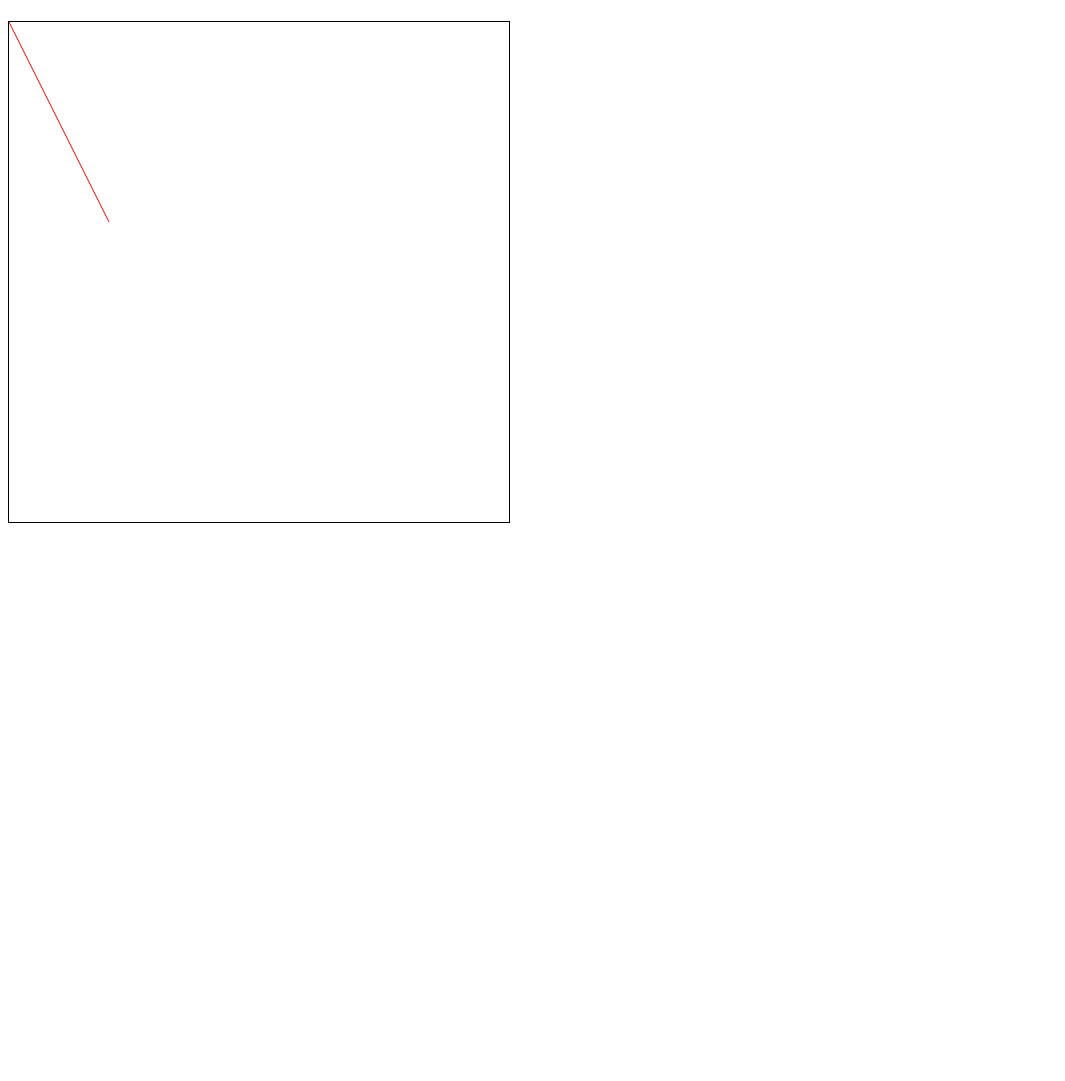
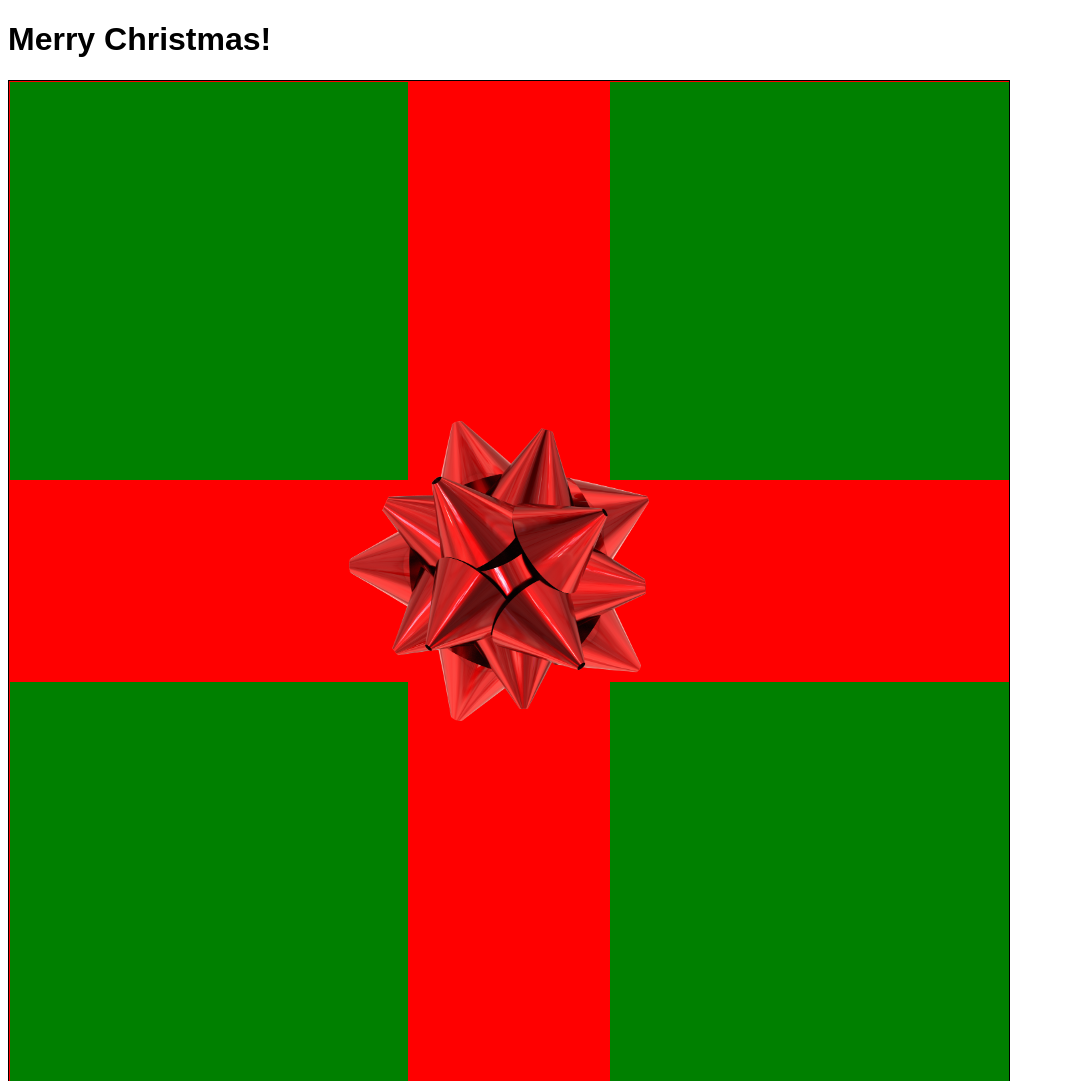
Before and after one commit to kyorkston/canvas-app, a website: page src/index.html in a window 1280 px wide. Shown: the top 1081 px of the page, without its empty margins (0-1065 px from the left). Before the commit the page ends 800 px from the top, so only its background shows below. Drawn offline with Linux system fonts and the light colour scheme.

Commit message:
add present

```diff
--- a/src/index.html
+++ b/src/index.html
@@ -3,7 +3,7 @@
   <head></head>
   <body>
     <h1 style="font-family: Arial; " id="heading"></h1>
-    <canvas id="canvas-container" width="500" height="500" style="border:1px solid #000;"></canvas>
+    <canvas id="canvas-container" width="1000" height="1000" style="border:1px solid #000; background-color:#ff0000"></canvas>
     <script type="text/javascript" src="index.js"></script>
   </body>
 </html>
--- a/src/index.js
+++ b/src/index.js
@@ -1,49 +1,46 @@
 function addHeadingToPage() {
   var heading = document.getElementById('heading')
 
-  heading.innerHTML = "Merry Christmas!"
+  heading.innerHTML = 'Merry Christmas!'
 }
 
 const canvas = document.getElementById('canvas-container')
-const ctx = canvas.getContext("2d")
+const ctx = canvas.getContext('2d')
 
-ctx.moveTo(0,0)
-ctx.lineTo(100, 200)
-ctx.strokeStyle = 'red'
-ctx.stroke()
+function addLineToCanvas(startX, startY, toX, toY, colour) {
+  ctx.moveTo(startX, startY)
+  ctx.lineTo(toX,toY)
+  ctx.strokeStyle = colour
+  ctx.stroke()
+}
 
-// function addLineToCanvas(startX, startY, toX, toY, colour) {
-//   ctx.moveTo(startX, startY)
-//   ctx.lineTo(toX,toY)
-//   ctx.strokeStyle = colour
-//   ctx.stroke()
-// }
-//
-// function drawRectangle(startX, startY, toX, toY, colour) {
-//   ctx.rect(startX, startY, toX, toY)
-//   ctx.fillStyle = colour
-//   ctx.fill()
-// }
-//
-// drawRectangle(0, 0, 400, 400, "green")
-// drawRectangle(600, 0, 600, 400, "green")
-// drawRectangle(0, 600, 400, 1000, "green")
-// drawRectangle(600, 600, 1000, 1000, "green")
-//
-// addHeadingToPage()
-// addLineToCanvas(400, 0, 400, 400, '#ff0000')
-// addLineToCanvas(600, 1000, 600, 600, '#ff0000')
-// addLineToCanvas(600, 600, 1000, 600, '#ff0000')
-// addLineToCanvas(600, 0, 600, 400, '#ff0000')
-// addLineToCanvas(600, 400, 1000, 400, '#ff0000')
-// addLineToCanvas(400, 400, 0, 400, '#ff0000')
-// addLineToCanvas(400, 1000, 400, 600, '#ff0000')
-// addLineToCanvas(400, 600, 0, 600, '#ff0000')
-//
-//
-// let image = new Image()
-// image.src = 'bow.png'
-// image.onload = () => {
-//   ctx.drawImage(image, 340,340, 300, 300)
+function drawRectangle(startX, startY, toX, toY, colour) {
+  ctx.rect(startX, startY, toX, toY)
+  ctx.fillStyle = colour
+  ctx.fill()
+}
+addHeadingToPage()
 
-// }
+// Wrapping paper
+drawRectangle(0, 0, 400, 400, 'green')
+drawRectangle(600, 0, 600, 400, 'green')
+drawRectangle(0, 600, 400, 1000, 'green')
+drawRectangle(600, 600, 1000, 1000, 'green')
+
+// Ribbon
+addLineToCanvas(400, 0, 400, 400, '#ff0000')
+addLineToCanvas(600, 1000, 600, 600, '#ff0000')
+addLineToCanvas(600, 600, 1000, 600, '#ff0000')
+addLineToCanvas(600, 0, 600, 400, '#ff0000')
+addLineToCanvas(600, 400, 1000, 400, '#ff0000')
+addLineToCanvas(400, 400, 0, 400, '#ff0000')
+addLineToCanvas(400, 1000, 400, 600, '#ff0000')
+addLineToCanvas(400, 600, 0, 600, '#ff0000')
+
+// Bow
+let image = new Image()
+image.src = 'bow.png'
+image.onload = () => {
+  ctx.drawImage(image, 340,340, 300, 300)
+
+}
```
